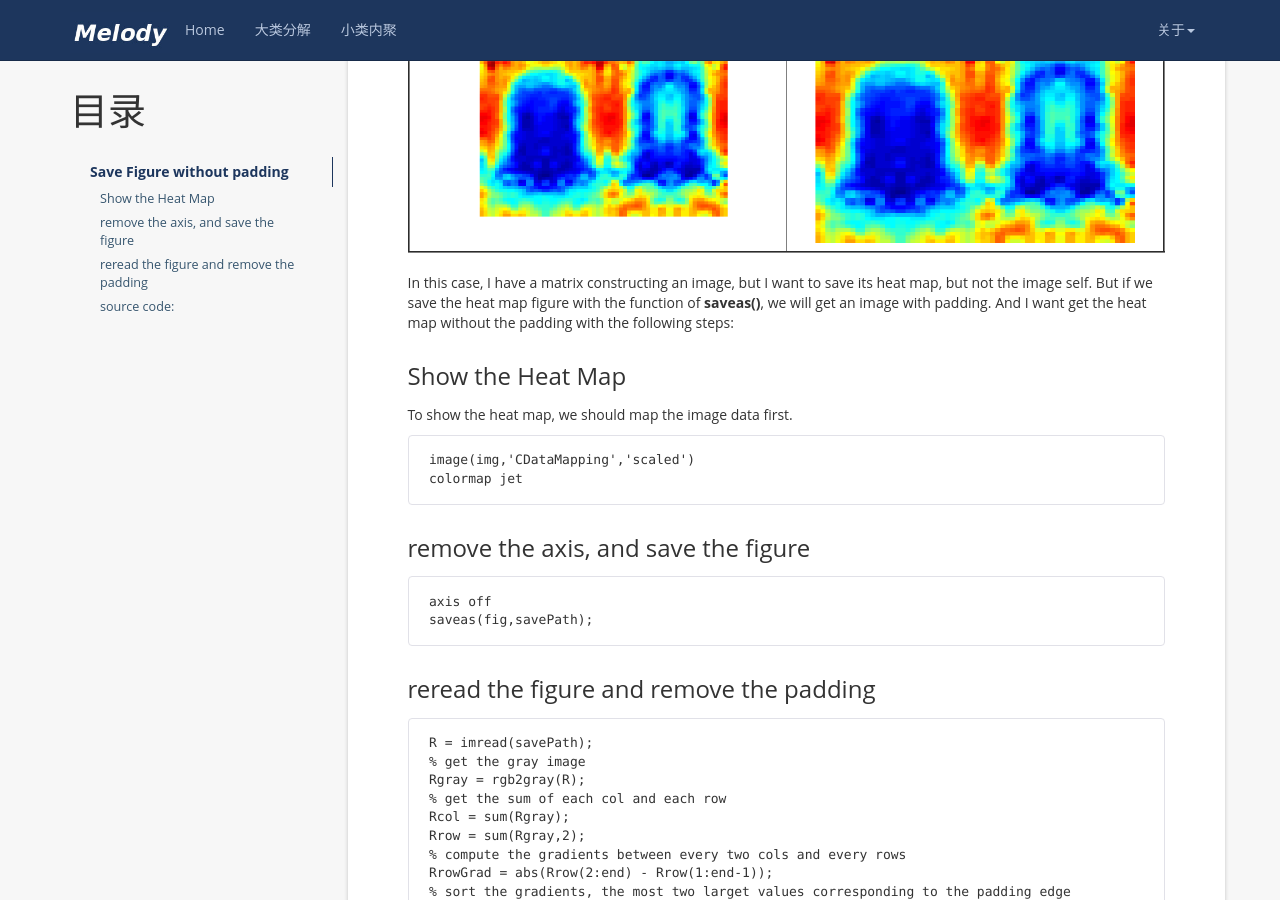
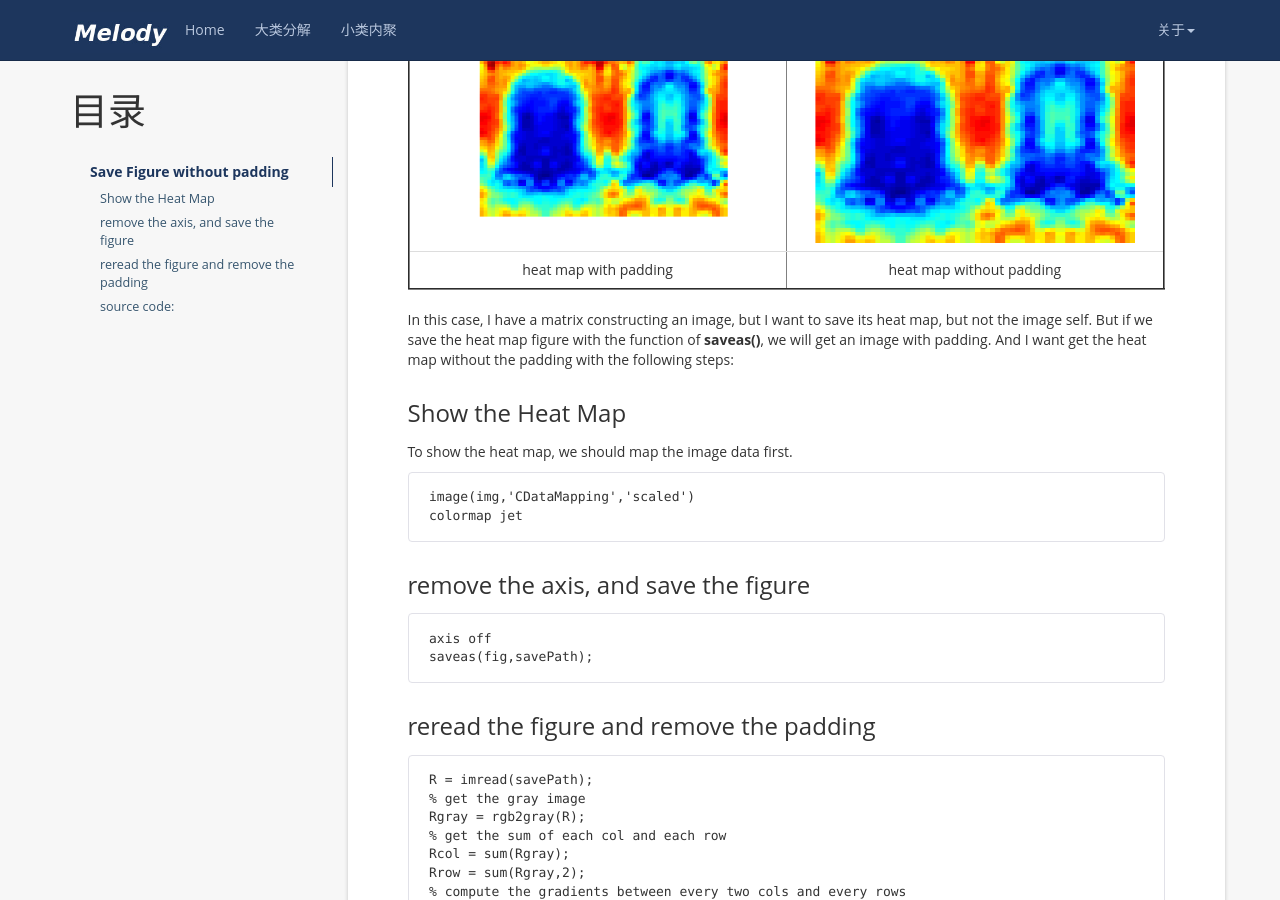
Before and after one commit to h005/h005.github.io, a Jekyll site: the page built from _posts/2017-05-14-Matlab figure Save.md, in a window 1280 px wide and 900 px high, scrolled down 934 px. Built offline with Jekyll 4.4.1, drawn with Linux system fonts in a browser that asks for light colours; nearby versions of some CDN libraries; comment, search, counter and statistics services are not loaded.

Commit message:
add figure notes

```diff
--- a/_posts/2017-05-14-Matlab figure Save.md
+++ b/_posts/2017-05-14-Matlab figure Save.md
@@ -38,10 +38,18 @@ class AddDateTimeStampCommand(sublime_plugin.TextCommand):
 <table border="2" align="center">
 <tr>
 <td align="center">
-<img src="/assets/matlab/car_0001_padding.png"  alt="heat map with padding" width="320" height="240"/>
+<img src="/assets/matlab/car_0001_padding.png" width="320" height="240"/>
 </td>
 <td align="center">
-<img src="/assets/matlab/car_0001.png"  alt="heat map without padding" width="320" height="240"/>
+<img src="/assets/matlab/car_0001.png" width="320" height="240"/>
+</td>
+</tr>
+<tr>
+<td align="center">
+heat map with padding
+</td>
+<td align="center">
+heat map without padding
 </td>
 </tr>
 </table>
```
